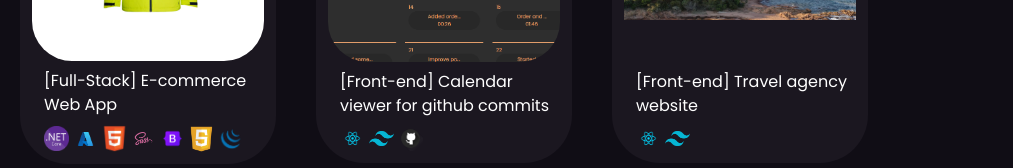
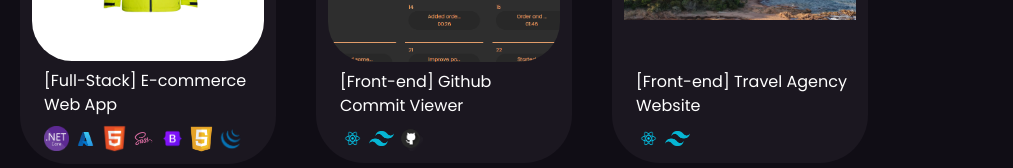
Before and after one commit to Nix27/MyPortfolio, a React (Vite) app: page / in a window 1280 px wide. Shown: the part 1848-2016 px from the top of the page, without its empty margins (196-1209 px from the left). Built offline with nearby package versions, Linux system fonts and the light colour scheme.

Commit message:
Corrected names of some projects

```diff
--- a/src/content/index.js
+++ b/src/content/index.js
@@ -282,8 +282,8 @@ export const projectsSection = {
             projectLink: "https://calendar-ten-sage.vercel.app/",
             projectImage: projectCalendar,
             imageDesc: "calendar project",
-            title: "[Front-end] Calendar viewer for github commits",
-            description: "Fully responsive front-end calendar viewer with details about github commits from github repository",
+            title: "[Front-end] Github Commit Viewer",
+            description: "Fully responsive front-end github commit viewer with details about github commits from github repository showed in calendar",
             techStack: [
                 {
                     id: crypto.randomUUID(),
@@ -307,7 +307,7 @@ export const projectsSection = {
             projectLink: "https://travel-agency-website-portfolio-project.vercel.app/",
             projectImage: projectTravelAgency,
             imageDesc: "travel agency website project",
-            title: "[Front-end] Travel agency website",
+            title: "[Front-end] Travel Agency Website",
             description: "Fully responsive front-end website built using react and tailwind css",
             techStack: [
                 {
```
